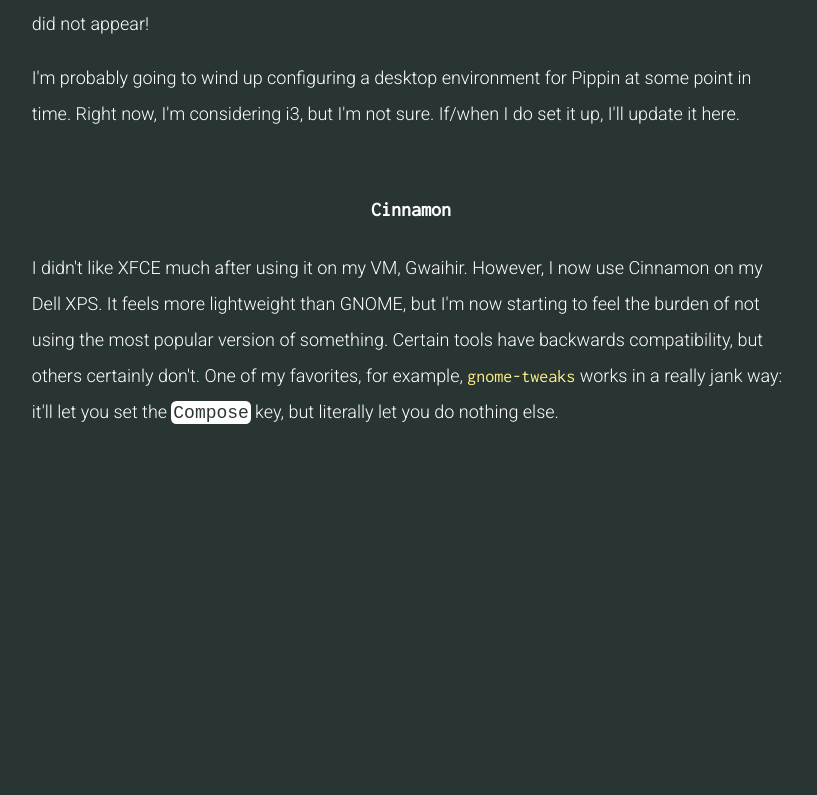
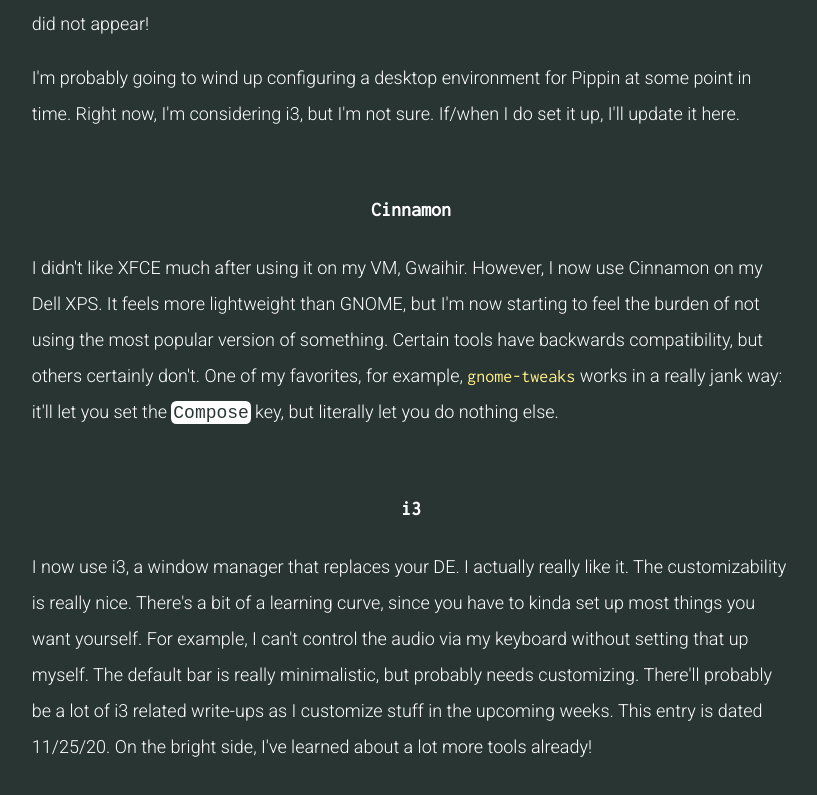
Before and after one commit to krithravi/personalWeb, a React (Create React App) app: page /writeup/deskenv in a window 1280 px wide. Shown: the part 1508-2303 px from the top of the page, without its empty margins (229-1046 px from the left). Before the commit the page ends 1975 px from the top, so only its background shows below. Built offline with nearby package versions, Linux system fonts and the light colour scheme.

Commit message:
updated deskenv

```diff
--- a/src/writeups/DeskEnv.js
+++ b/src/writeups/DeskEnv.js
@@ -74,6 +74,21 @@ function DeskEnv (){
                         it'll let you set the <code class="inline">Compose</code> key, but literally let you do nothing else.
                     </p>
              </div>
+			<div class="box">
+				<h3>i3</h3>
+				<p>
+					I now use i3, a window manager that replaces your DE.
+					I actually really like it. The customizability is really nice.
+					There's a bit of a learning curve, since you have to kinda
+					set up most things you want yourself. For example, I can't control
+					the audio via my keyboard without setting that up myself. The
+					default bar is really minimalistic, but probably needs customizing.
+					There'll probably be a lot of i3 related write-ups as I
+					customize stuff in the upcoming weeks. This entry
+					is dated 11/25/20. On the bright side, I've learned about
+					a lot more tools already!
+				</p>
+			</div>
         </div>
     )
 }
```
Also changed, not shown: 1 other file (tests, documents, lock files or other folders).
